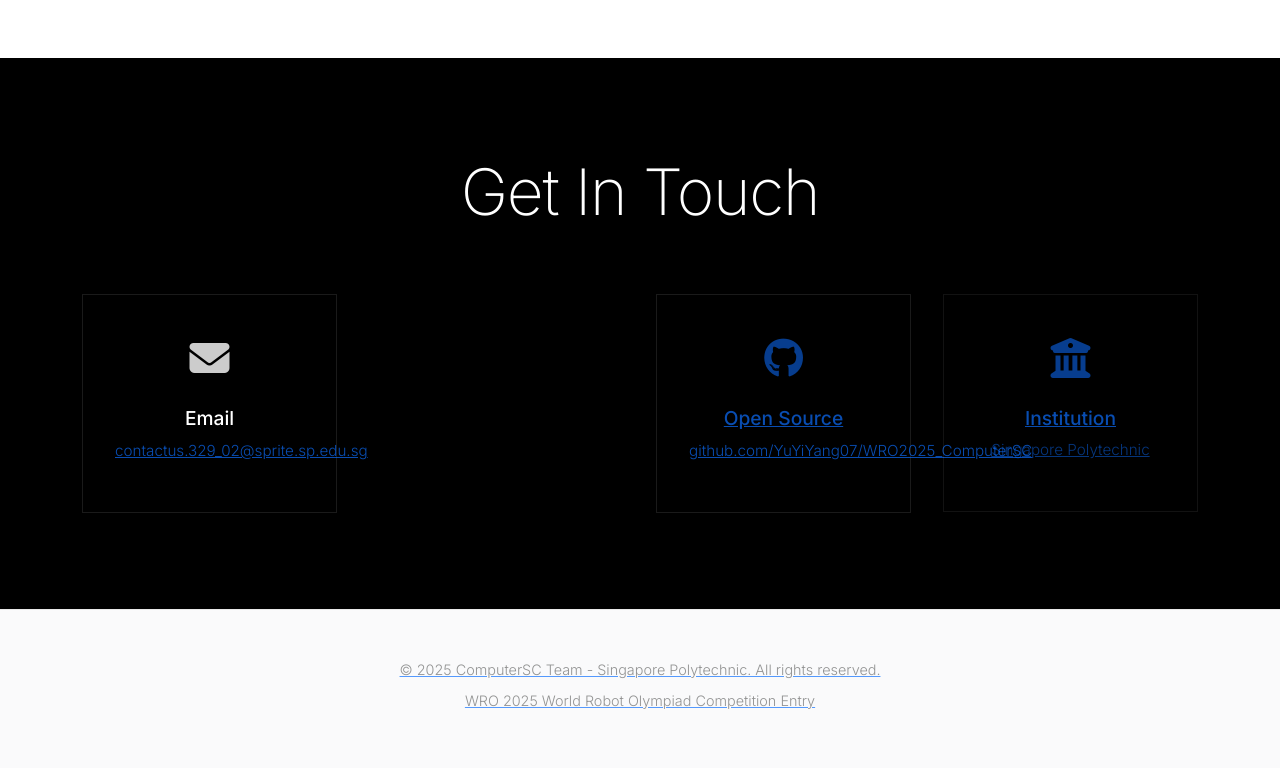
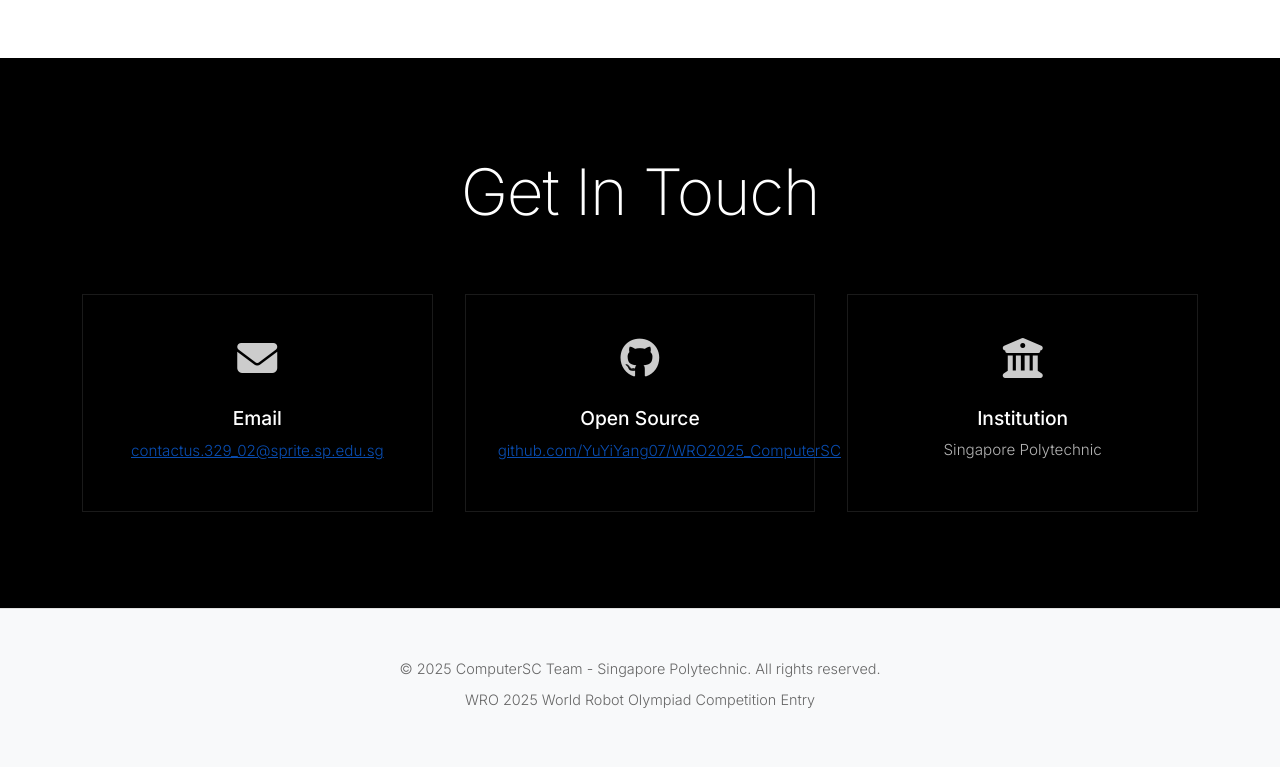
Before and after one commit to YuYiYang07/WRO2025_intro, a plain HTML site: page index.html in a window 1280 px wide. Shown: the part 2923-3691 px from the top of the page. Drawn offline with nearby package versions, Linux system fonts and the light colour scheme.

Commit message:
Fix closing tag for contact links in index.html

```diff
--- a/index.html
+++ b/index.html
@@ -1133,7 +1133,7 @@
                         <i class="fas fa-envelope"></i>
                     </div>
                     <h3 class="contact-title">Email</h3>
-                    <a href="https://www.instagram.com/spcomputersc/" class="contact-text">contactus.329_02@sprite.sp.edu.sg</p>
+                    <a href="https://www.instagram.com/spcomputersc/" class="contact-text">contactus.329_02@sprite.sp.edu.sg</a>
                 </div>
 
                 <div class="contact-card fade-in">
@@ -1141,7 +1141,7 @@
                         <i class="fab fa-github"></i>
                     </div>
                     <h3 class="contact-title">Open Source</h3>
-                    <a href="github.com/YuYiYang07/WRO2025_ComputerSC" class="contact-text">github.com/YuYiYang07/WRO2025_ComputerSC</p>
+                    <a href="github.com/YuYiYang07/WRO2025_ComputerSC" class="contact-text">github.com/YuYiYang07/WRO2025_ComputerSC</a>
                 </div>
 
                 <div class="contact-card fade-in">
```
